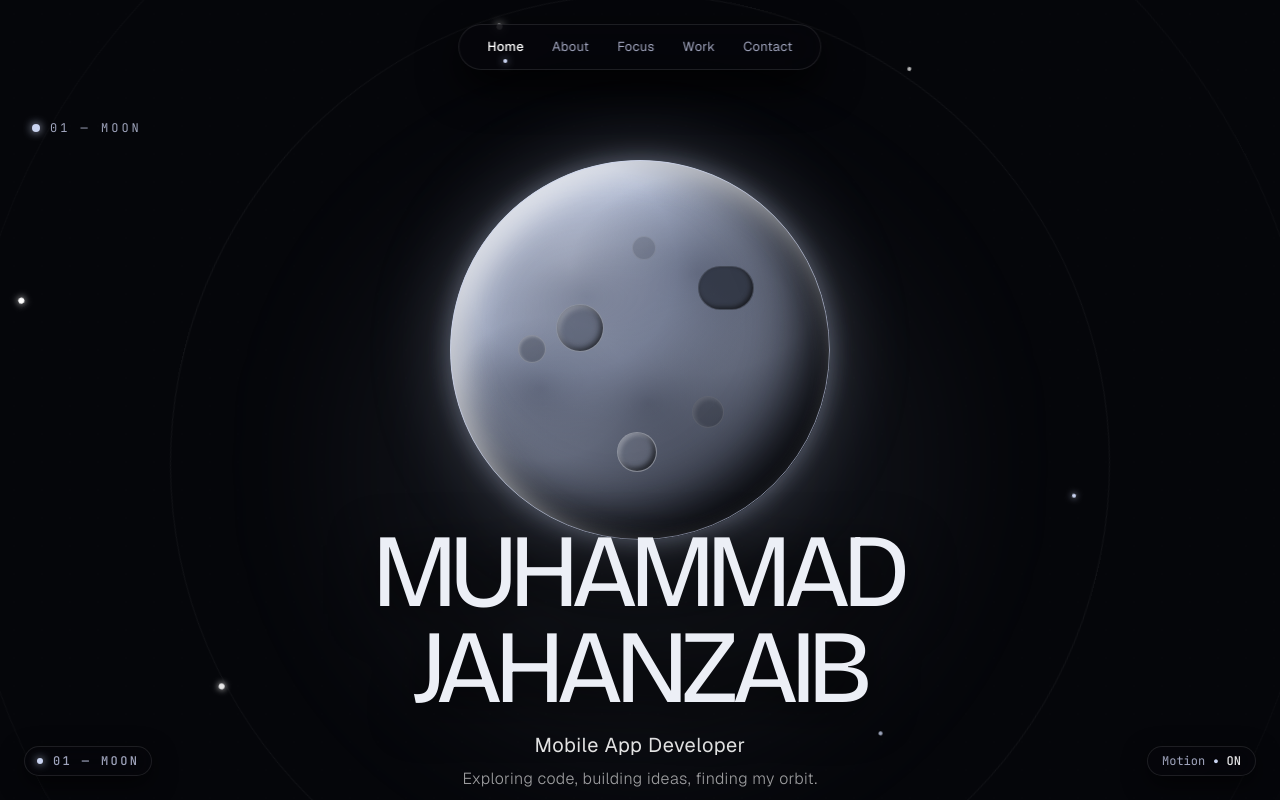
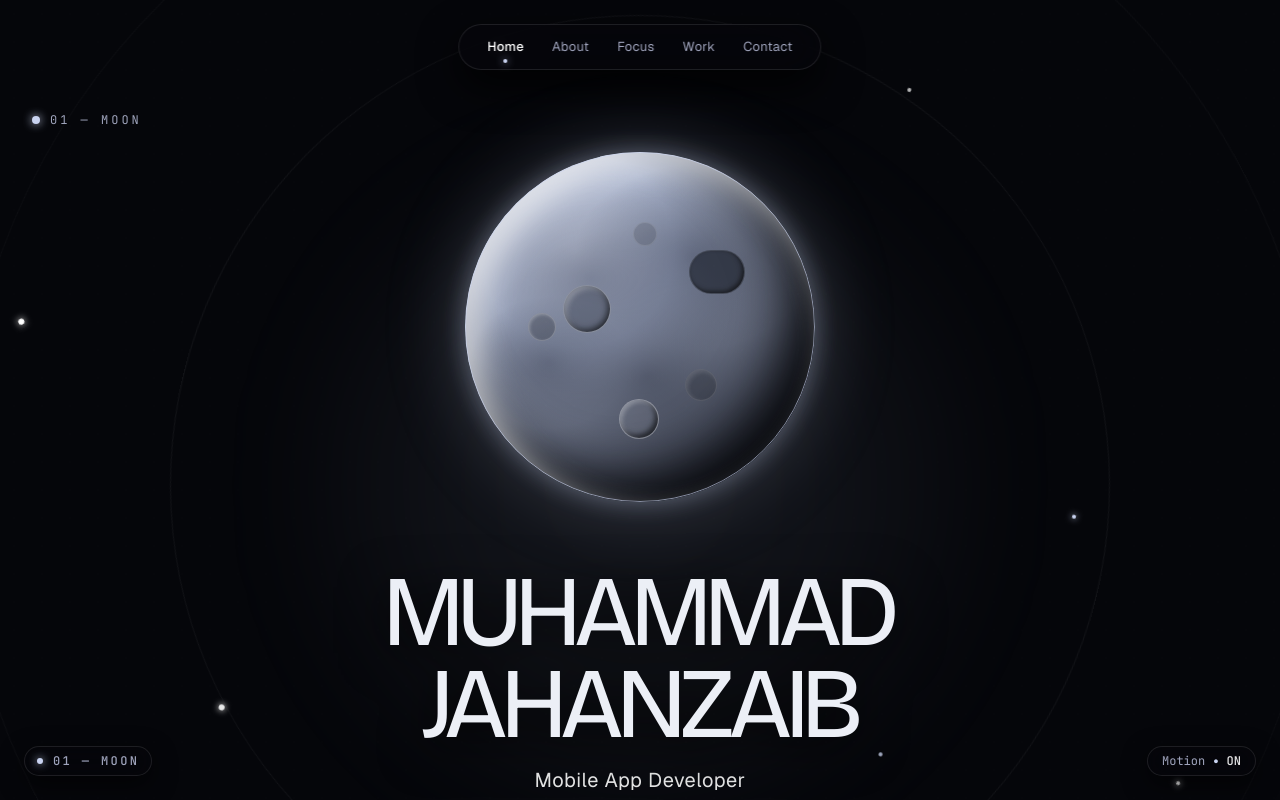
Before and after one commit to jerryxcode111/Space-Portfolio, a React (Vite) app: page / in a window 1280 px wide. Shown: the top 800 px of the page. Built offline with nearby package versions, Linux system fonts and the light colour scheme.

Commit message:
style: adjust MoonHero responsive spacing and sizing
Refine padding and container dimensions in the MoonHero section for improved visual balance across mobile and tablet breakpoints.

```diff
--- a/src/components/sections/MoonHero.tsx
+++ b/src/components/sections/MoonHero.tsx
@@ -10,7 +10,7 @@ export const MoonHero: React.FC<MoonHeroProps> = ({ onViewWork, onSayHello }) =>
     <section
       id="home"
       aria-label="Section 01: Moon — Introduction"
-      className="relative min-h-screen w-full flex flex-col justify-between items-center text-center px-4 sm:px-6 pt-24 sm:pt-28 pb-12 overflow-hidden select-none"
+      className="relative min-h-screen w-full flex flex-col justify-between items-center text-center px-4 sm:px-6 pt-20 sm:pt-24 md:pt-26 pb-10 sm:pb-12 md:pb-14 overflow-hidden select-none"
     >
       {/* ROTATING VISIBLE STARS IN CIRCULAR ORBITS */}
       <div className="pointer-events-none absolute inset-0 flex items-center justify-center overflow-hidden">
@@ -48,9 +48,9 @@ export const MoonHero: React.FC<MoonHeroProps> = ({ onViewWork, onSayHello }) =>
       </div>
 
       {/* REALISTIC MOON SPHERE */}
-      <div className="pointer-events-none relative z-10 mt-3 sm:mt-6 mb-2 flex items-center justify-center">
+      <div className="pointer-events-none relative z-10 mt-3 sm:mt-5 md:mt-6 mb-3 sm:mb-4 md:mb-6 flex items-center justify-center">
         <div
-          className="w-[200px] h-[200px] sm:w-[300px] sm:h-[300px] md:w-[380px] md:h-[380px] rounded-full relative overflow-hidden shadow-[0_0_80px_rgba(201,211,240,0.25),0_0_24px_rgba(201,211,240,0.35)]"
+          className="w-[200px] h-[200px] sm:w-[280px] sm:h-[280px] md:w-[330px] md:h-[330px] lg:w-[350px] lg:h-[350px] rounded-full relative overflow-hidden shadow-[0_0_80px_rgba(201,211,240,0.25),0_0_24px_rgba(201,211,240,0.35)]"
           style={{
             background:
               'radial-gradient(circle at 32% 28%, #DCE3F5 0%, #B8C2DA 28%, #6B7285 58%, #2A2E3B 84%, #10121A 100%)',
@@ -93,10 +93,10 @@ export const MoonHero: React.FC<MoonHeroProps> = ({ onViewWork, onSayHello }) =>
         </div>
       </div>
 
-      {/* FOREGROUND HERO CONTENT */}
-      <div className="relative z-20 flex flex-col items-center max-w-5xl mx-auto w-full -mt-4 sm:-mt-6">
+      {/* FOREGROUND HERO CONTENT (Separated with clean breathing room on desktop) */}
+      <div className="relative z-20 flex flex-col items-center max-w-5xl mx-auto w-full mt-2 sm:mt-4 md:mt-8 lg:mt-10">
         {/* Giant Headline in Bricolage Grotesque Bold */}
-        <h1 className="font-headline font-extrabold text-[2.75rem] sm:text-[4.25rem] md:text-[5.75rem] lg:text-[6.5rem] tracking-[-0.035em] text-[#ECEFF6] uppercase leading-[0.92] drop-shadow-[0_8px_24px_rgba(0,0,0,0.9)]">
+        <h1 className="font-headline font-extrabold text-[2.75rem] sm:text-[4.25rem] md:text-[5.25rem] lg:text-[6.25rem] tracking-[-0.035em] text-[#ECEFF6] uppercase leading-[0.92] drop-shadow-[0_8px_24px_rgba(0,0,0,0.9)]">
           <span className="block">MUHAMMAD</span>
           <span className="block text-[#ECEFF6]">JAHANZAIB</span>
         </h1>
```
Also changed, not shown: 4 other files (tests, documents, lock files or other folders).
